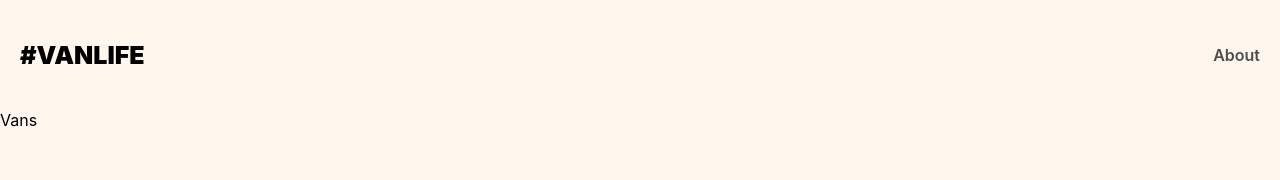
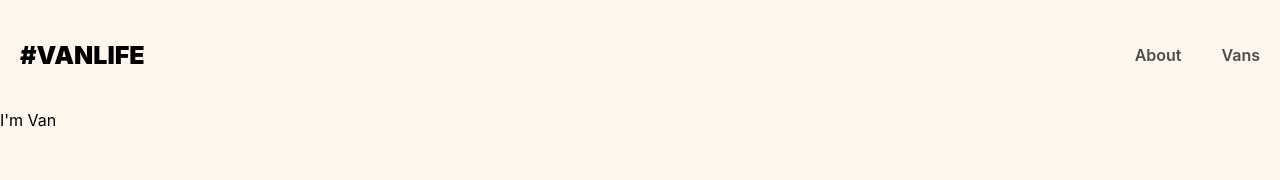
Before and after one commit to ChandraShekharAgrawal/react-router-practice, a React (Create React App) app: page /vans in a window 1280 px wide. Shown: the top 180 px of the page. Built offline with nearby package versions, Linux system fonts and the light colour scheme.

Commit message:
setting up van database

```diff
--- a/src/App.js
+++ b/src/App.js
@@ -13,6 +13,7 @@ function App() {
         </Link>
         <nav>
           <Link to="/about">About</Link>
+          <Link to="/vans">Vans</Link>
         </nav>
       </header>
       <Routes>
--- a/src/pages/Vans.jsx
+++ b/src/pages/Vans.jsx
@@ -1,5 +1,5 @@
 const Vans = () => {
-  return <div>Vans</div>;
+  return <div>I'm Van</div>;
 };
 
 export default Vans;
```
Also changed, not shown: 1 other file (tests, documents, lock files or other folders).
